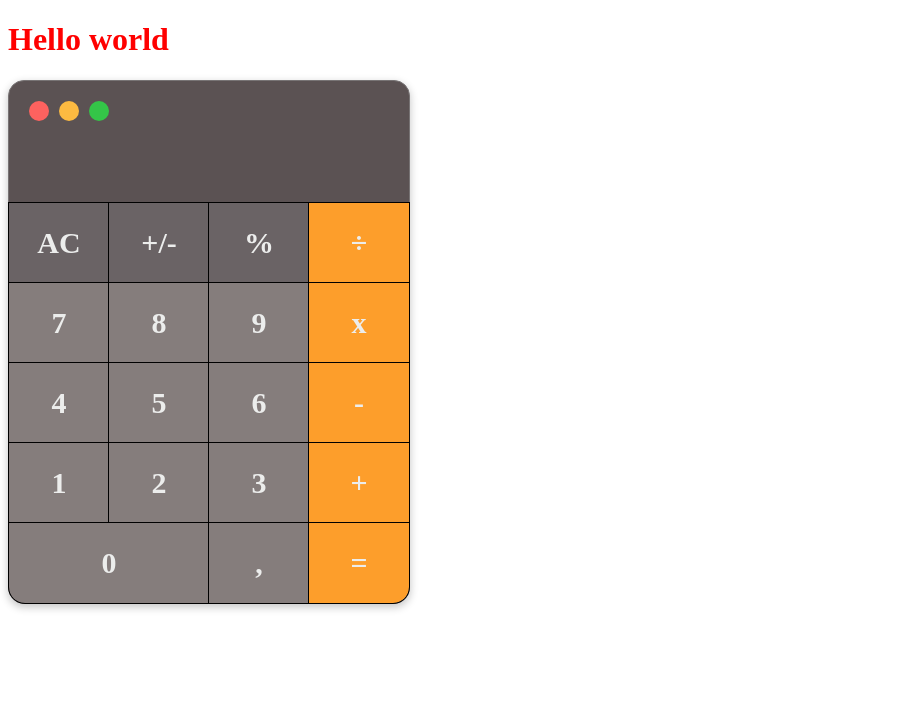
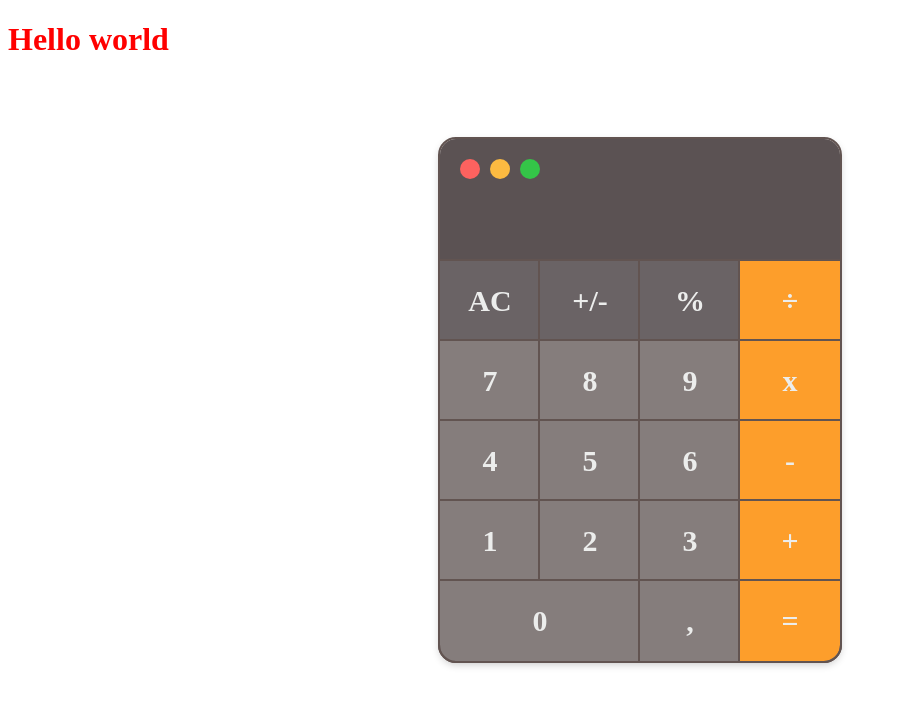
Before and after one commit to trgianghuynh1808/SET2021-Interview, a React app: page / in a window 1280 px wide. Shown: the top 706 px of the page, without its empty margins (0-901 px from the left). Built offline with nearby package versions, Linux system fonts and the light colour scheme.

Commit message:
imp: layout style

```diff
--- a/src/client/components/Calculator/components/KeyboardSection/components/Keyboard/styles.ts
+++ b/src/client/components/Calculator/components/KeyboardSection/components/Keyboard/styles.ts
@@ -1,4 +1,4 @@
-import { BLACK, GREY, LIGHT_GREY, ORANGE, RED, WHITE } from 'client/constants/style-variables';
+import { BORDER_COLOR, GREY, LIGHT_GREY, ORANGE, WHITE } from 'client/constants/style-variables';
 import styled from 'styled-components';
 
 const StyleWrapper = styled.div`
@@ -13,7 +13,7 @@ const StyleWrapper = styled.div`
     align-items: center;
     color: ${WHITE};
     font-weight: bold;
-    outline: 1px solid ${BLACK};
+    outline: 2px solid ${BORDER_COLOR};
 
     &:hover {
       cursor: pointer;
--- a/src/client/components/Calculator/styles.ts
+++ b/src/client/components/Calculator/styles.ts
@@ -8,7 +8,7 @@ const StyleWrapper = styled.div`
     border-radius: 16px;
     box-shadow: rgba(0, 0, 0, 0.24) 0px 3px 8px;
 
-    border: 1px solid ${BORDER_COLOR};
+    outline: 2px solid ${BORDER_COLOR};
   }
 `;
 
--- a/src/client/constants/style-variables.ts
+++ b/src/client/constants/style-variables.ts
@@ -9,4 +9,4 @@ export const BLACK = 'black';
 export const ORANGE = '#fd9e2b';
 export const LIGHT_GREY = '#857d7c';
 
-export const BORDER_COLOR = '#787475';
+export const BORDER_COLOR = '#625451';
--- a/src/client/pages/HomePage.tsx
+++ b/src/client/pages/HomePage.tsx
@@ -5,6 +5,14 @@ import styled from 'styled-components';
 const StyleWrapper = styled.div`
   h1 {
     color: red;
+  }
+
+  .main-content {
+    height: 80vh;
+    width: 100%;
+    display: flex;
+    align-items: center;
+    justify-content: center;
   }
 `;
 
@@ -14,7 +22,9 @@ function HomePage(): JSX.Element {
       <div>
         <h1>Hello world</h1>
 
-        <Calculator />
+        <div className="main-content">
+          <Calculator />
+        </div>
       </div>
     </StyleWrapper>
   );
```
